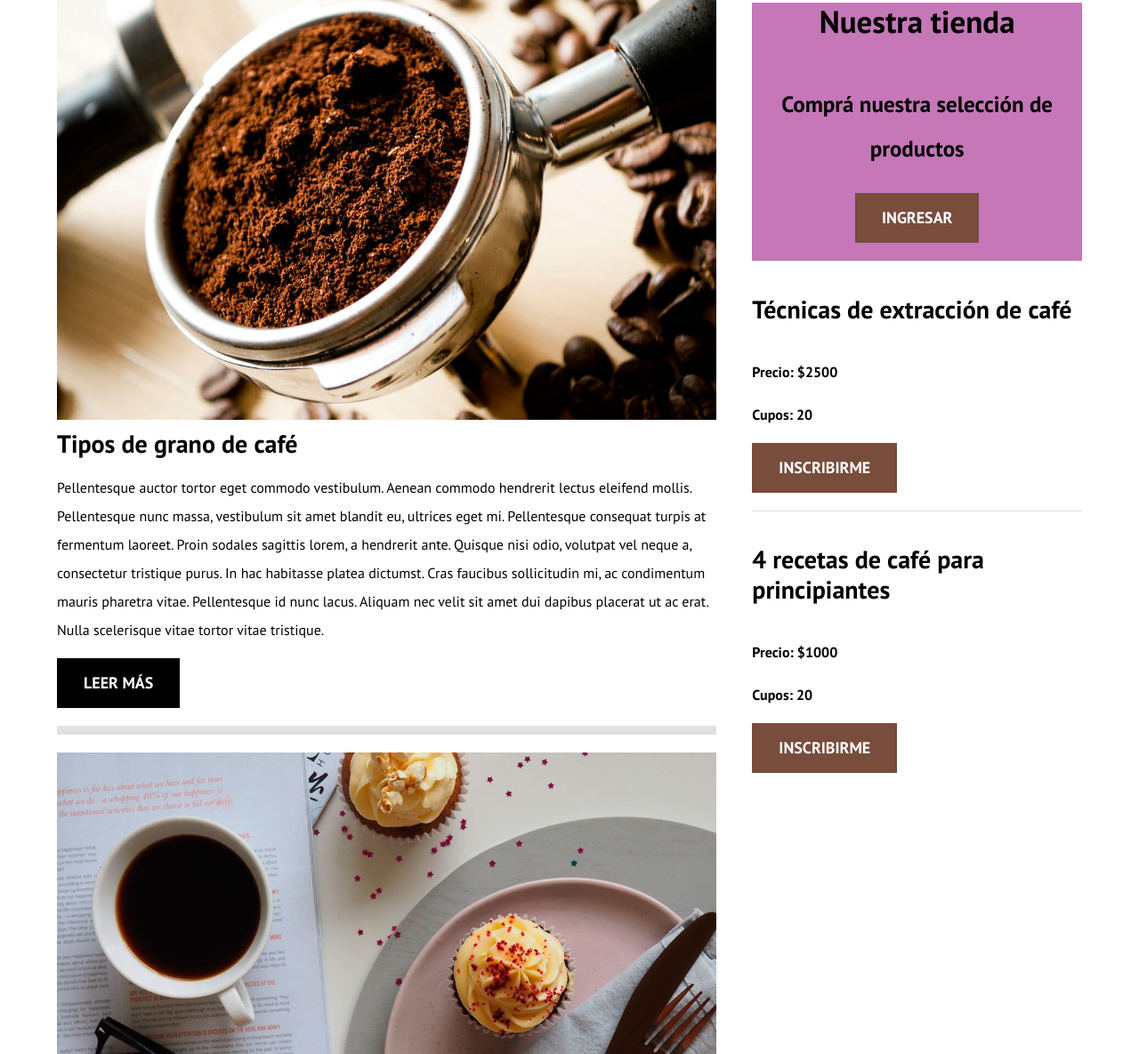
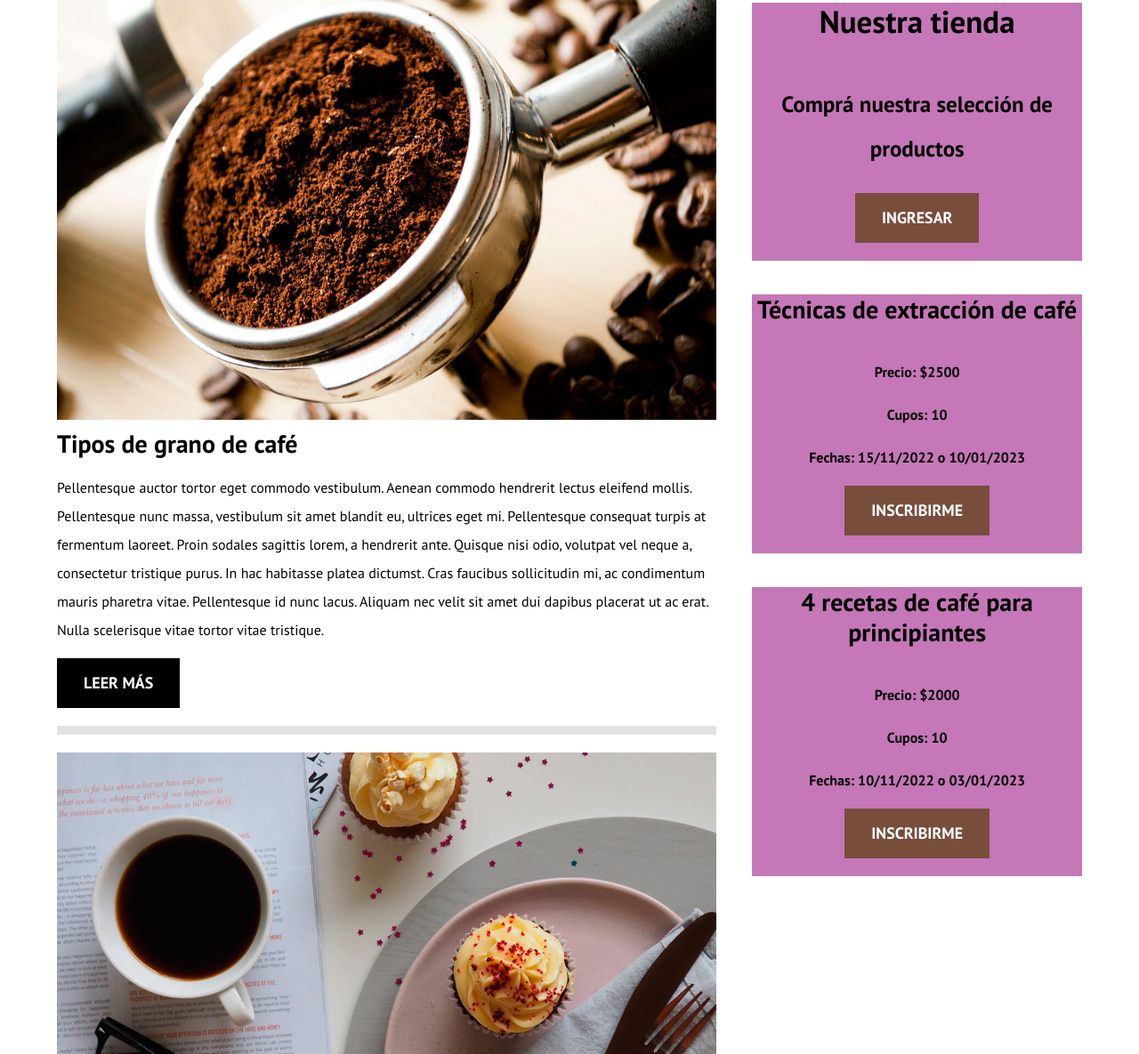
Before and after one commit to jazqc/Blogdecafe, a plain HTML site: page index.html in a window 1280 px wide. Shown: the part 752-1937 px from the top of the page at 89% size. Drawn offline with Linux system fonts and the light colour scheme.

Commit message:
actualizacion

```diff
--- a/css/styles.css
+++ b/css/styles.css
@@ -210,6 +210,12 @@ p.widget--tienda__label {
 animation: random 2s infinite;
 text-align: center;
 }
+.widget--curso {
+    border-bottom: 1px solid var(--gris);
+    margin-bottom: 2rem;
+animation: random 2s infinite;
+text-align: center;
+}
 .footer {
     background-color: var(--negro);
     padding: 3rem;
@@ -217,8 +223,8 @@ text-align: center;
 
 @keyframes random {
     /* 50% { background-color: #e1ccad; }
-    50% { background-color: #ff7c96; }
-    50% { background-color: #6ffffa; } */
+    /* 50% { background-color: #ff7c96; }  */
+    80% { background-color: #6ffffa; }
     /* 40% { background-color: #bdc6d5; }  */
     80% { background-color: #bf69b1; }
     }
--- a/index.html
+++ b/index.html
@@ -82,7 +82,7 @@
 
         <aside class="sidebar">
 
-            <h3>Nuestros talleres y productos</h3>
+            <h3>Nuestros productos y talleres</h3>
             <ul class="cursos no-padding">
                 <li class="widget--tienda">
                     <h4 class="tienda">Nuestra tienda</h4>
@@ -92,14 +92,16 @@
                 <li class="widget--curso">
                     <h4 class="no--margin">Técnicas de extracción de café</h4>
                     <p class="widget--curso__label">Precio: <span class="widget--curso__info">$2500</span></p>
-                    <p class="widget--curso__label">Cupos: <span class="widget--curso__info">20</span></p>
+                    <p class="widget--curso__label">Cupos: <span class="widget--curso__info">10</span></p>
+                    <p class="widget--curso__label">Fechas: <span class="widget--curso__info">15/11/2022 o 10/01/2023</span></p>
                     <a href="cursos.html" class="boton boton--secundario">Inscribirme</a>
                 </li>
 
                 <li class="widget--curso">
                     <h4 class="no--margin">4 recetas de café para principiantes</h4>
-                    <p class="widget--curso__label">Precio: <span class="widget--curso__info">$1000</span></p>
-                    <p class="widget--curso__label">Cupos: <span class="widget--curso__info">20</span></p>
+                    <p class="widget--curso__label">Precio: <span class="widget--curso__info">$2000</span></p>
+                    <p class="widget--curso__label">Cupos: <span class="widget--curso__info">10</span></p>
+                    <p class="widget--curso__label">Fechas: <span class="widget--curso__info">10/11/2022 o 03/01/2023</span></p>
                     <a href="cursos.html" class="boton boton--secundario">Inscribirme</a>
                 </li>
 
```
